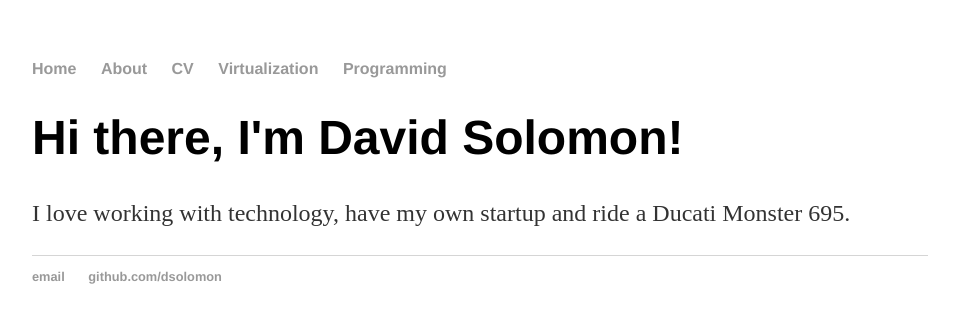
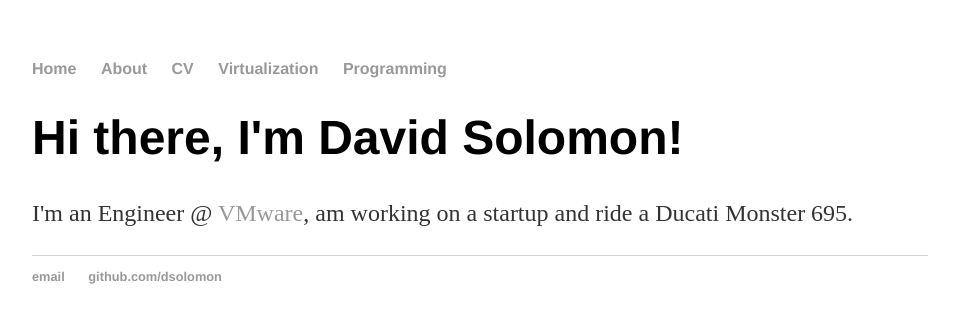
Before and after one commit to dsolomon/dsolomon.github.io, a Jekyll site: the page built from index.html, in a window 1280 px wide. Shown: the top 323 px of the page, without its empty margins (160-1119 px from the left). Built offline with Jekyll 4.4.1, drawn with Linux system fonts in a browser that asks for light colours.

Commit message:
Update index.html

```diff
--- a/index.html
+++ b/index.html
@@ -1,31 +1,8 @@
-<!DOCTYPE html>
-<html>
-	<head>
-		<title>David Solomon, IT Engineer</title>
-		<!-- link to main stylesheet -->
-		<link rel="stylesheet" type="text/css" href="/css/main.css">
-	</head>
-	<body>
-		<nav>
-    		<ul>
-        		<li><a href="/">Home</a></li>
-	        	<li><a href="/about">About</a></li>
-        		<li><a href="/cv">CV</a></li>
-        		<li><a href="/blog">Virtualization</a></li>
-			<li><a href="/blog">Programming</a></li>
-    		</ul>
-		</nav>
-		<div class="container">
-    		<div class="blurb">
-        		<h1>Hi there, I'm David Solomon!</h1>
-				<p>I love working with technology, have my own startup and ride a Ducati Monster 695.</p>
-    		</div><!-- /.blurb -->
-		</div><!-- /.container -->
-		<footer>
-    		<ul>
-        		<li><a href="mailto:david.solomon@colorado.edu">email</a></li>
-        		<li><a href="https://github.com/dsolomon">github.com/dsolomon</a></li>
-			</ul>
-		</footer>
-	</body>
-</html>
+---
+layout: default
+title: David Solomon, IT Engineer
+---
+<div class="blurb">
+	<h1>Hi there, I'm David Solomon!</h1>
+	<p>I'm an Engineer @ <a href="http://www.vmware.com/">VMware</a>, am working on a startup and ride a Ducati Monster 695.</p>
+</div><!-- /.blurb -->
```
